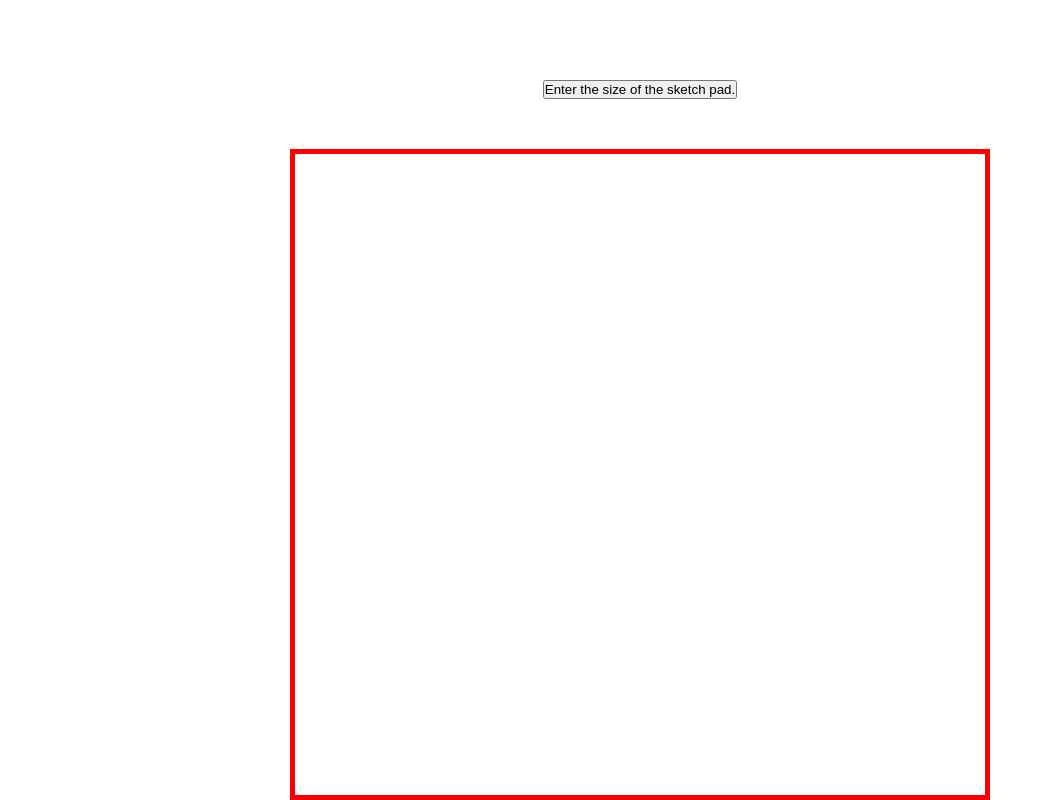
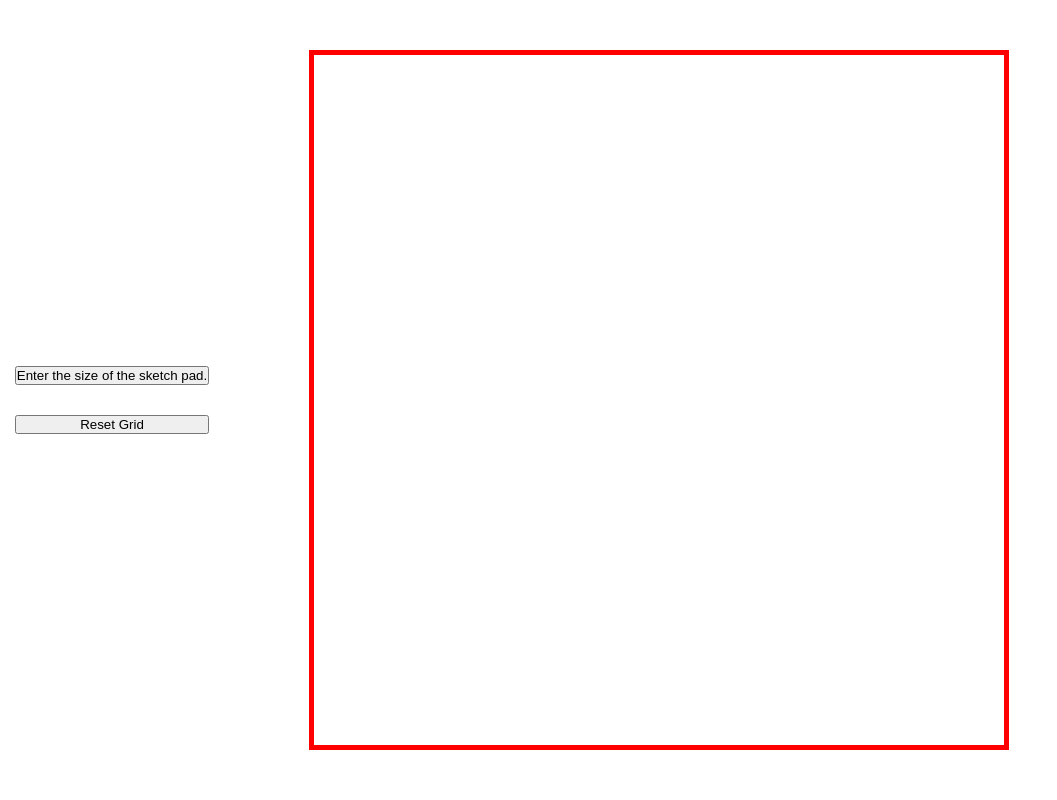
Before and after one commit to rzv12-09/etch-a-sketch, a plain HTML site: page index.html in a window 1280 px wide. Shown: the whole page, without its empty margins (0-1057 px from the left). Drawn offline with Linux system fonts and the light colour scheme.

Commit message:
Add a reset grid button

```diff
--- a/index.html
+++ b/index.html
@@ -7,9 +7,12 @@
     <title>Etch-a-sketch</title>
 </head>
 <body>
-    <button class="size-btn">Enter the size of the sketch pad.</button>
-    <div class="container">
-
+    <div class="menu-container">
+        <div class="options">
+            <button class="size-btn">Enter the size of the sketch pad.</button>
+            <button class="reset-btn">Reset Grid</button>
+        </div>
+        <div class="container"></div>
     </div>
     <script src="script.js"></script>
 </body>
--- a/script.js
+++ b/script.js
@@ -1,5 +1,6 @@
 const container = document.querySelector(".container");
 const sizeBtn = document.querySelector(".size-btn");
+const resetBtn = document.querySelector(".reset-btn");
 
 let buttonClicked = false;
 container.addEventListener("mousedown", () => {
@@ -42,4 +43,9 @@ sizeBtn.addEventListener("click",() => {
     }
     clearContainer();
     createGrid(gridSize);
+    resetBtn.addEventListener("click", () => {
+        clearContainer();
+        createGrid(gridSize);
+    })
+
 })
--- a/style.css
+++ b/style.css
@@ -9,12 +9,21 @@
     flex:1;
 }
 
-.flexbox {
+.flexbox,
+.menu-container {
     display: flex;
 }
 
-button {
-    margin-top: 80px;
+.options {
+    align-self: center;
+    display: flex;
+    flex-direction: column;
+    gap: 30px;
+}
+
+.menu-container {
+    gap: 100px;
+    margin-left: -20vw;
 }
 
 .container {
@@ -31,6 +40,7 @@ body {
     height: 100vh;
     flex-direction: column;
     align-items: center;
+    justify-content: center;
     gap: 50px;
 }
 
```
